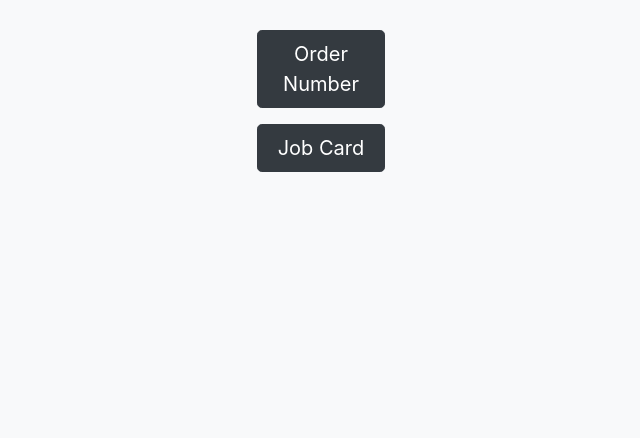
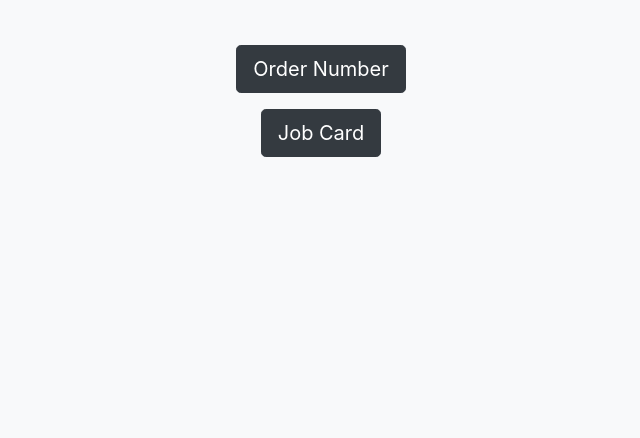
Before and after one commit to Jono-Smith/plumbing-job-card, a plain HTML site: page index.html in a window 1280 px wide. Shown: the part 362-800 px from the top of the page, without its empty margins (319-959 px from the left). Drawn offline with nearby package versions, Linux system fonts and the light colour scheme.

Commit message:
Update index.html

```diff
--- a/index.html
+++ b/index.html
@@ -23,10 +23,10 @@
         <br>
         <br>
         <div class="d-flex flex-column align-items-center">
-            <a href="order.html" class="btn btn-dark btn-lg w-75 mb-3">
+            <a href="order.html" class="btn btn-dark btn-lg mb-3">
                 Order Number
             </a>
-            <a href="jobcard.html" class="btn btn-dark btn-lg w-75">
+            <a href="jobcard.html" class="btn btn-dark btn-lg">
                 Job Card
             </a>
         </div>
```
